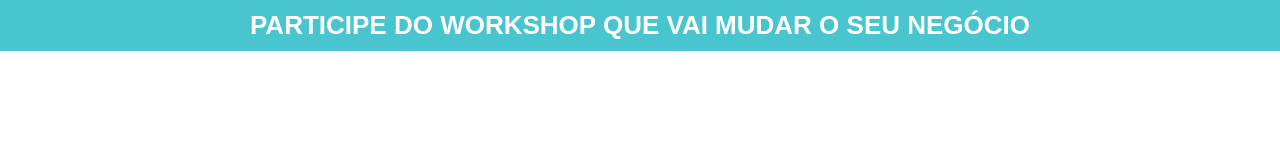
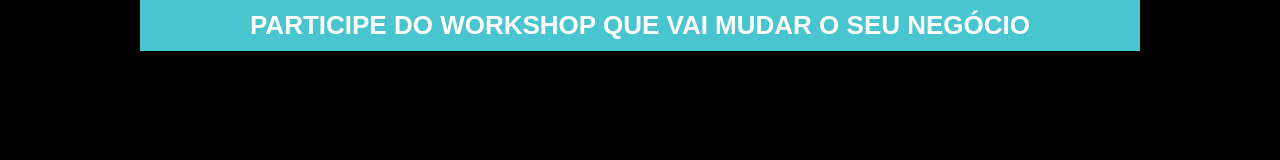
Before and after one commit to Davisilvas/p-gina-de-captura, a plain HTML site: page index.html in a window 1280 px wide. Drawn offline with Linux system fonts and the light colour scheme.

Commit message:
limitação da largura do container e margin auto

```diff
--- a/css/estilo.css
+++ b/css/estilo.css
@@ -5,6 +5,12 @@
 
 body{
     font-family: Arial, Helvetica, sans-serif;
+    background-color: black;
+}
+
+.container{
+    max-width: 1000px;
+    margin: auto;
 }
 
 .title{
```
Also changed, not shown: index.html (+3 -0 lines).
